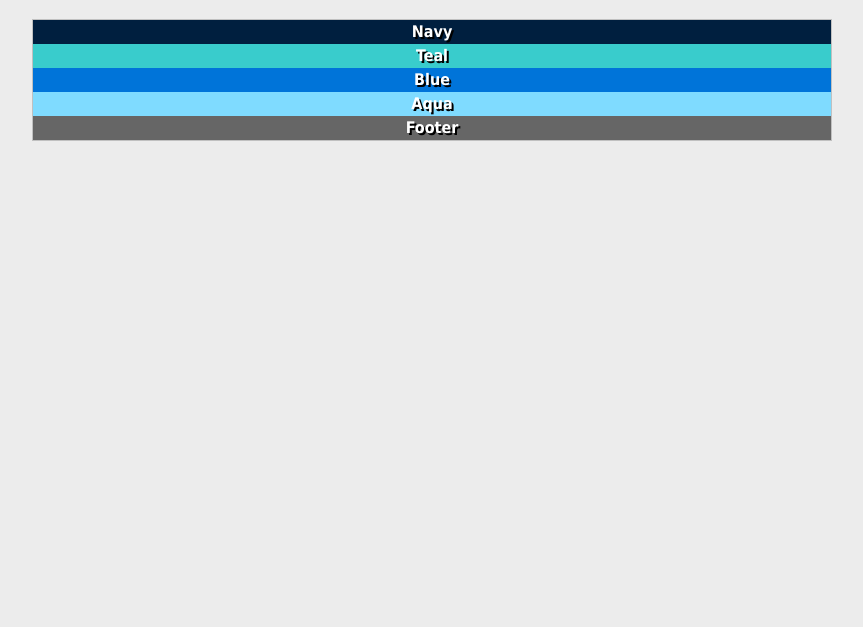
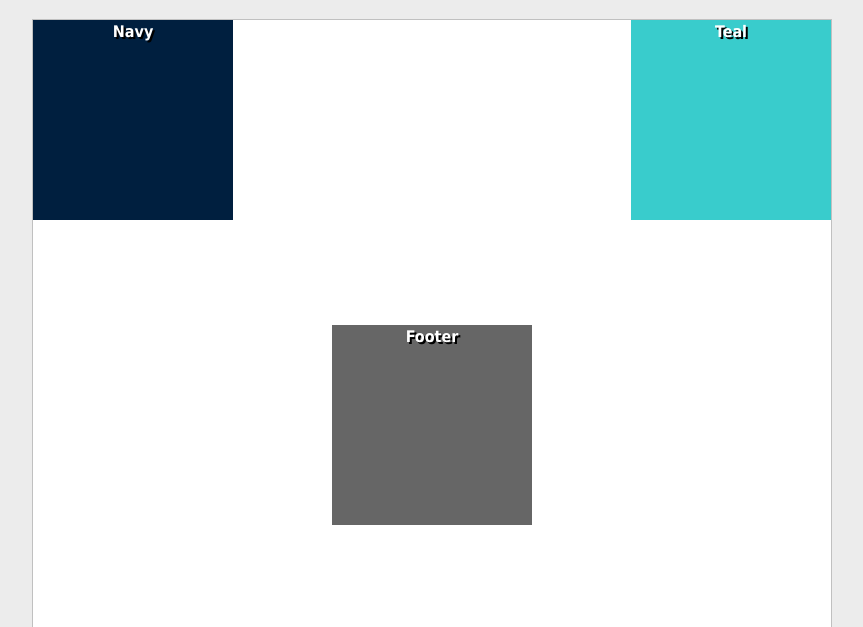
Before and after one commit to FinchHub/ifsc-11003-01, a plain HTML site: page positioning-lab/absolute-2.html in a window 1280 px wide. Shown: the part 148-775 px from the top of the page, without its empty margins (208-1071 px from the left). Drawn offline with Linux system fonts and the light colour scheme.

Commit message:
Added absolute 2

```diff
--- a/positioning-lab/absolute-2.html
+++ b/positioning-lab/absolute-2.html
@@ -25,27 +25,57 @@
       line-height: 24px;
     }
     #wrapper {
+      position:relative;
       background-color: #FFF;
       border: 1px solid #c0c0c0;
       width: 800px;
       margin-right: auto;
       margin-left: auto;
       text-shadow: 2px 2px #000;
+      padding: 5px;
     }
     #navy {
       background-color: #001f3f;
+      position:absolute;
+      top:0px;
+      left:0px;
+      height:200px;
+      width:200px;
     }
     #teal {
       background-color: #39CCCC;
+      position:absolute;
+      top:0px;
+      right:0px;
+      height:200px;
+      width:200px;
+
+
     }
     #blue {
       background-color: #0074D9;
+      position:absolute;
+      bottom:0px;
+      left:0px;
+      height:200px;
+      width:200px;
+
+
     }
     #aqua {
       background-color: #7FDBFF;
+      position:absolute;
+      bottom:0px;
+      right:0px;
+      height:200px;
+      width:200px;
+
     }
     #footer {
       background-color: #666;
+      height:200px;
+      width:200px;
+      margin: 300px auto;
     }
     h1 {
       color: #000;
```
